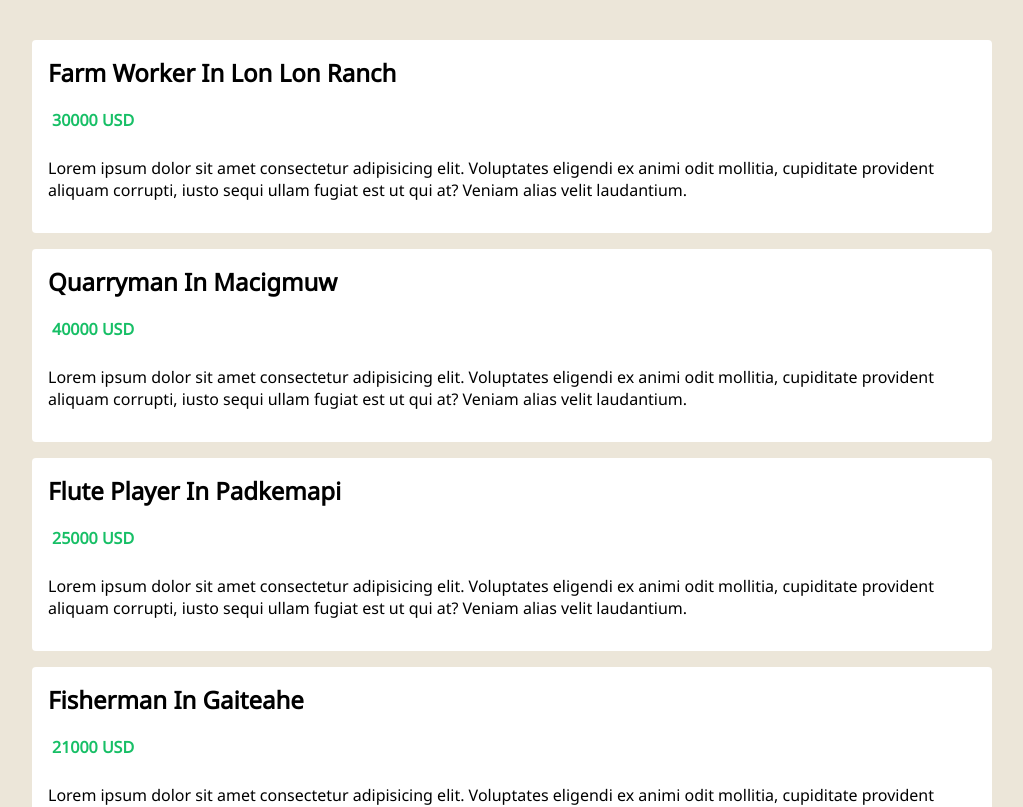
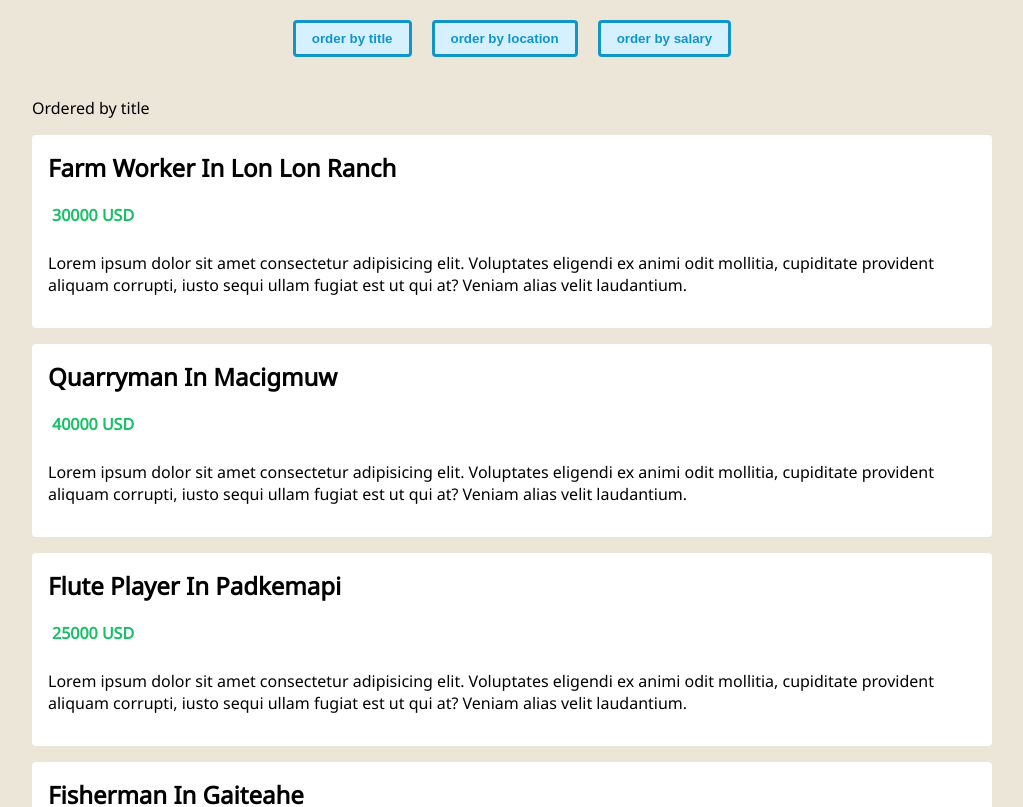
Before and after one commit to d3vkk/vue3-with-typescript-tutorial, a Vue app: page / in a window 1280 px wide. Shown: the top 807 px of the page, without its empty margins (128-1151 px from the left). Built offline with nearby package versions, Linux system fonts and the light colour scheme.

Commit message:
feat: Functions with typescript

```diff
--- a/src/components/JobsList.vue
+++ b/src/components/JobsList.vue
@@ -1,5 +1,6 @@
 <template>
   <div class="jobs-list">
+    <p>Ordered by {{ order }}</p>
     <ul>
       <li v-for="job in jobs" :key="job.id">
         <h2>{{ job.title }} in {{ job.location }}</h2>
@@ -22,11 +23,16 @@
 <script lang="ts">
 import { defineComponent, PropType } from "vue";
 import Job from "../types/Job";
+import OrderTerm from "../types/OrderTerm";
 
 export default defineComponent({
   props: {
     jobs: {
       type: Array as PropType<Job[]>,
+      required: true,
+    },
+    order: {
+      type: String as PropType<OrderTerm>,
       required: true,
     },
   },
--- /dev/null
+++ b/src/types/OrderTerm.ts
@@ -0,0 +1,2 @@
+type OrderTerm = "title" | "location" | "salary";
+export default OrderTerm;
--- a/src/views/Jobs.vue
+++ b/src/views/Jobs.vue
@@ -1,6 +1,13 @@
 <template>
   <div>
-    <JobsList :jobs="jobs"/>
+    <header>
+      <div class="order">
+        <button @click="orderBy('title')">order by title</button>
+        <button @click="orderBy('location')">order by location</button>
+        <button @click="orderBy('salary')">order by salary</button>
+      </div>
+    </header>
+    <JobsList :jobs="jobs" :order="order" />
   </div>
 </template>
 
@@ -8,9 +15,10 @@
 import { defineComponent, ref } from "vue";
 import JobsList from "../components/JobsList.vue";
 import Job from "../types/Job";
+import OrderTerm from "../types/OrderTerm";
 
 export default defineComponent({
-    components: {
+  components: {
     JobsList,
   },
   setup() {
@@ -46,9 +54,32 @@
         id: "5",
       },
     ]);
-    return { jobs };
+    const order = ref<OrderTerm>("title");
+
+    const orderBy = (term: OrderTerm) => {
+      order.value = term;
+    };
+
+    return { jobs, orderBy, order };
   },
 });
 </script>
 
-<style scoped></style>
+<style scoped>
+header {
+  text-align: center;
+}
+header .order {
+  margin-top: 20px;
+}
+button {
+  margin: 0 10px;
+  color: #1195c9;
+  border: 3px solid #1195c9;
+  background: #d5f0ff;
+  padding: 8px 16px;
+  border-radius: 4px;
+  cursor: pointer;
+  font-weight: bold;
+}
+</style>
```
